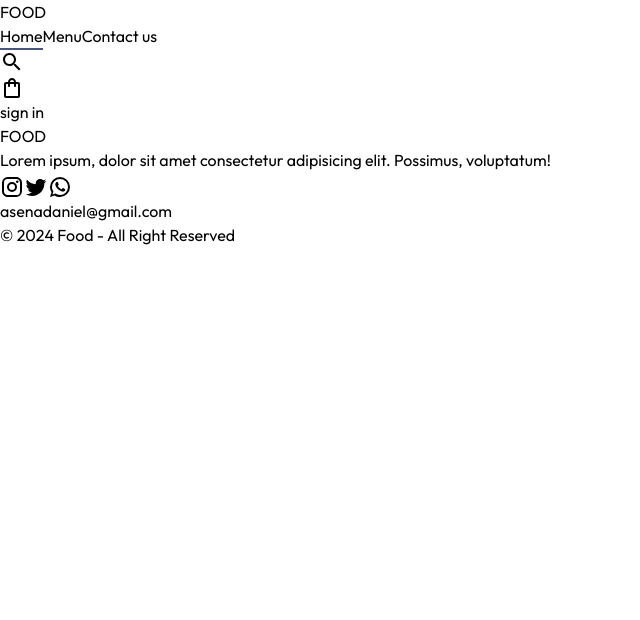
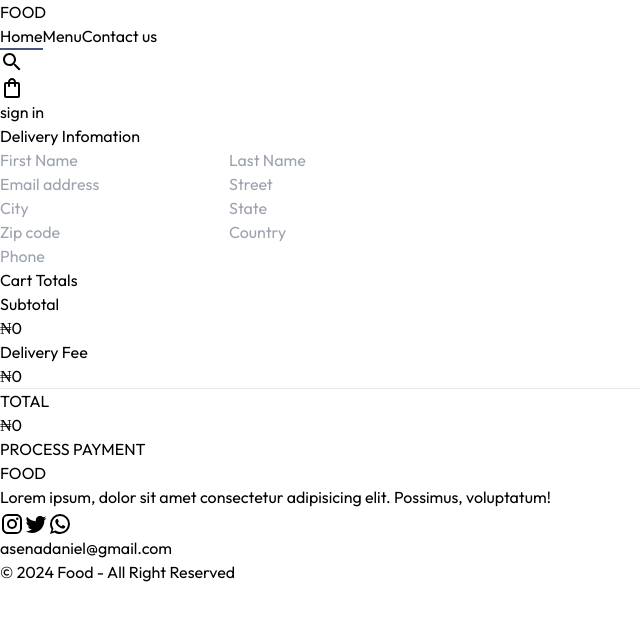
Before and after one commit to asenadaniel/Food, a React (Vite) app: page /order in a window 1280 px wide. Shown: the top 620 px of the page, without its empty margins (0-640 px from the left). Built offline with nearby package versions, Linux system fonts and the light colour scheme.

Commit message:
added order page and some changes

```diff
--- a/src/pages/Cart/Cart.jsx
+++ b/src/pages/Cart/Cart.jsx
@@ -1,9 +1,13 @@
 import React, { useContext } from 'react'
 import { StoreContext } from '../../context/StoreContext'
+import { useNavigate } from 'react-router-dom'
 
 
 function Cart() {
   const { cart, food_list, removeCart, getTotalAmount } = useContext(StoreContext)
+
+  const navigate = useNavigate()
+
   return (
     <div className=' mt-[20px] gap-4'>
       <div className=''>
@@ -54,17 +58,19 @@ function Cart() {
           </div>
           <div className=' flex  justify-between '>
             <p>Delivery Fee</p>
-            <p>₦{2}</p>
+            <p>₦{getTotalAmount() === 0 ? 0 : 2}</p>
           </div>
           <hr />
           <div className=' flex  justify-between '>
             <p>TOTAL</p>
-            <p>₦{getTotalAmount() + 2}</p>
+            <p>₦{getTotalAmount() === 0 ? 0 : getTotalAmount() + 2}</p>
           </div>
+          <button className='mt-14 border-none text-white bg-black md:w-[50%] py-4 md:px-0 px-8 rounded-md cursor-pointer' onClick={() => navigate('/order')} >
+            MOVE  TO CHECKOUT 😊
+          </button>
         </div>
 
       </div>
-      <button className='mt-14 border-none text-white bg-black md:w-[50%] py-4 md:px-0 px-8 rounded-md cursor-pointer'>KINDLY PROCEED TO CHECKOUT 😊</button>
     </div>
   )
 }
--- a/src/pages/Order/Order.jsx
+++ b/src/pages/Order/Order.jsx
@@ -1,10 +1,51 @@
-import React from 'react'
+import React, { useContext } from 'react'
+import { StoreContext } from '../../context/StoreContext'
 
 function Order() {
+  const { getTotalAmount } = useContext(StoreContext)
   return (
-    <div>
+    <form className=' md:flex items-start justify-between flex-col gap-20 mt-[100px]'>
+      <div className='w-[100%] mb-24 md:mb-0'>
+        <p className=' text-xl font-semibold mb-14'>Delivery Infomation</p>
+        <div className=' flex gap-3'>
+          <input className=' mb-4 w-[100%] p-4 border border-solid border-black rounded outline-green-400' type="text" placeholder='First Name' />
+          <input className=' mb-4 w-[100%] p-4 border border-solid border-black rounded outline-green-400' type="text" placeholder='Last Name' />
+        </div>
+        <input className=' mb-4 w-[100%] p-4 border border-solid border-black rounded outline-green-400' type="email" placeholder='Email address' />
+        <input className=' mb-4 w-[100%] p-4 border border-solid border-black rounded outline-green-400' type="text" placeholder='Street' />
+        <div className=' flex gap-3'>
+          <input className=' mb-4 w-[100%] p-4 border border-solid border-black rounded outline-green-400' type="text" placeholder='City' />
+          <input className=' mb-4 w-[100%] p-4 border border-solid border-black rounded outline-green-400' type="text" placeholder='State' />
+        </div>
+        <div className=' flex gap-3'>
+          <input className=' mb-4 w-[100%] p-4 border border-solid border-black rounded outline-green-400' type="text" placeholder='Zip code' />
+          <input className=' mb-4 w-[100%] p-4 border border-solid border-black rounded outline-green-400' type="text" placeholder='Country' />
+        </div>
+        <input className=' mb-4 w-[100%] p-4 border border-solid border-black rounded outline-green-400' type="text" placeholder='Phone' />
+      </div>
 
-    </div>
+      <div className=' w-full'>
+        <div className='flex justify-center w-[100%] mr-[200px] flex-col gap-5 ' id='cartTotal'>
+          <h2 className='text-3xl'>Cart Totals</h2>
+          <div className=' flex justify-between '>
+            <p>Subtotal</p>
+            <p>₦{getTotalAmount()}</p>
+          </div>
+          <div className=' flex  justify-between '>
+            <p>Delivery Fee</p>
+            <p>₦{getTotalAmount() === 0 ? 0 : 2}</p>
+          </div>
+          <hr />
+          <div className=' flex  justify-between '>
+            <p>TOTAL</p>
+            <p>₦{getTotalAmount() === 0 ? 0 : getTotalAmount() + 2}</p>
+          </div>
+          <button className='mt-14 border-none text-white bg-black md:w-[80%] py-4 md:px-0 px-8 rounded-md cursor-pointer' onClick={() => navigate('/order')} >
+            PROCESS PAYMENT
+          </button>
+        </div>
+      </div>
+    </form>
   )
 }
 
```
